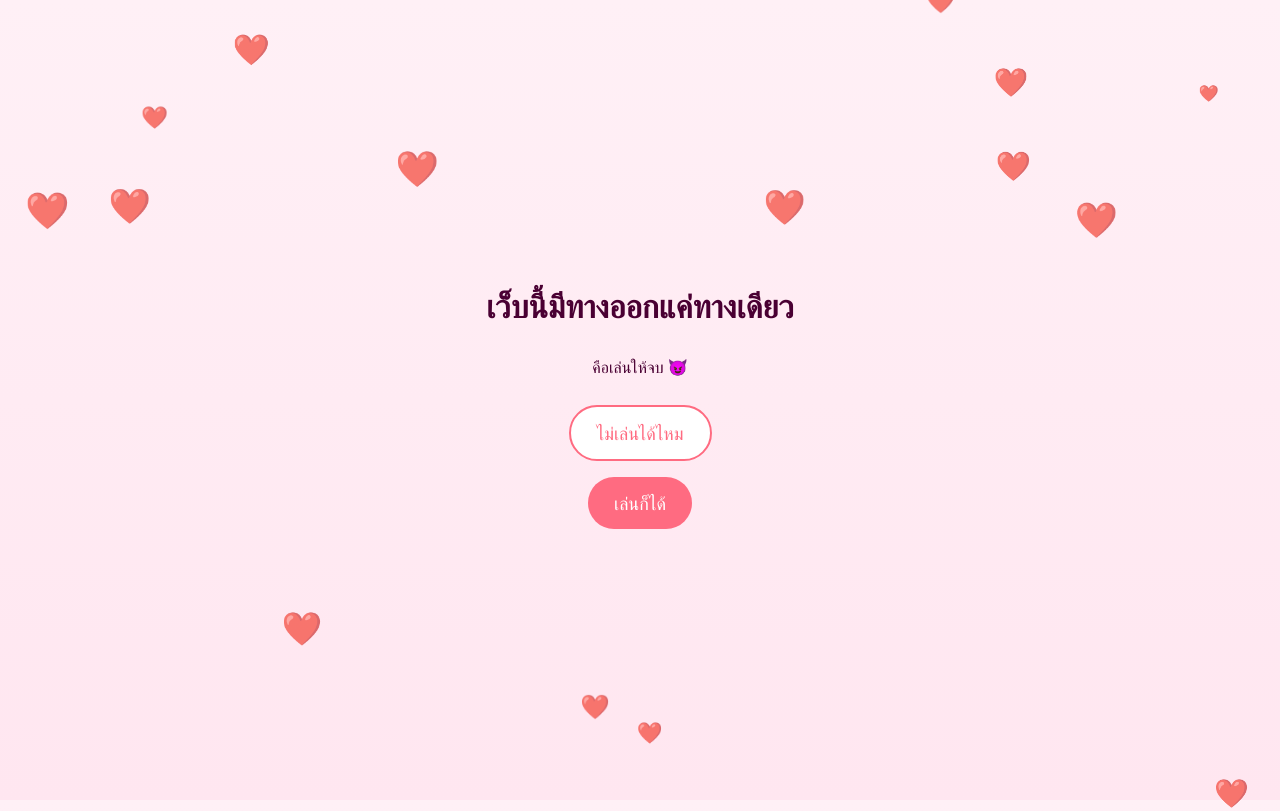
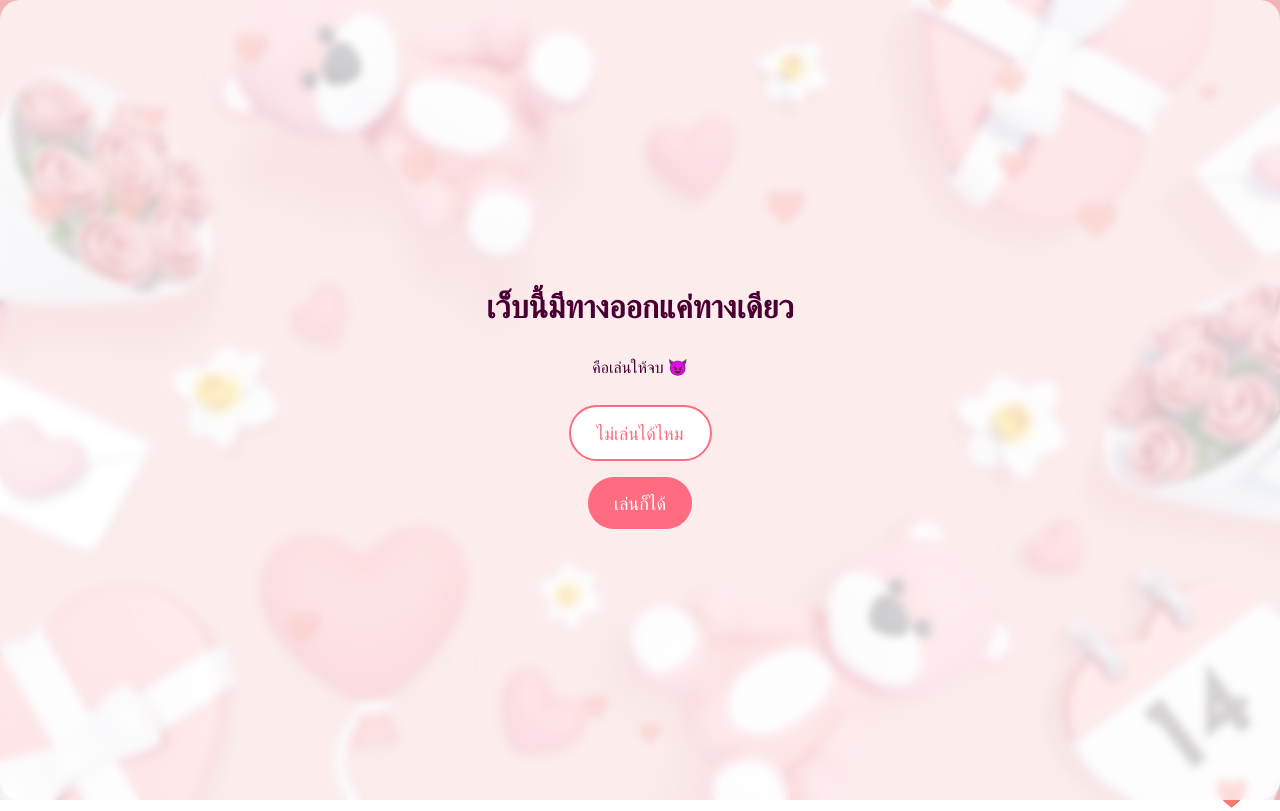
Before and after one commit to Yuuzuzan/valentine-trap, a plain HTML site: page index.html in a window 1280 px wide. Drawn offline with Linux system fonts and the light colour scheme.

Commit message:
index.html

```diff
--- a/index.html
+++ b/index.html
@@ -20,10 +20,14 @@
 
 body{
   margin:0;
-  background:linear-gradient(180deg,var(--bg),#ffe6f0);
   min-height:100vh;
   overflow:hidden;
   color:#4a0033;
+
+  background-image: url("bg-valentine.jpg");
+  background-size: cover;
+  background-position: center;
+  background-repeat: no-repeat;
 }
 
 /* ---------- Layout ---------- */
@@ -35,6 +39,9 @@ body{
   justify-content:center;
   align-items:center;
   flex-direction:column;
+  background: rgba(255,255,255,0.75);
+  backdrop-filter: blur(4px);
+  border-radius:20px;
 }
 .screen.active{ display:flex; }
 
@@ -231,4 +238,5 @@ function final(){
 </script>
 
 </body>
+
 </html>
```
